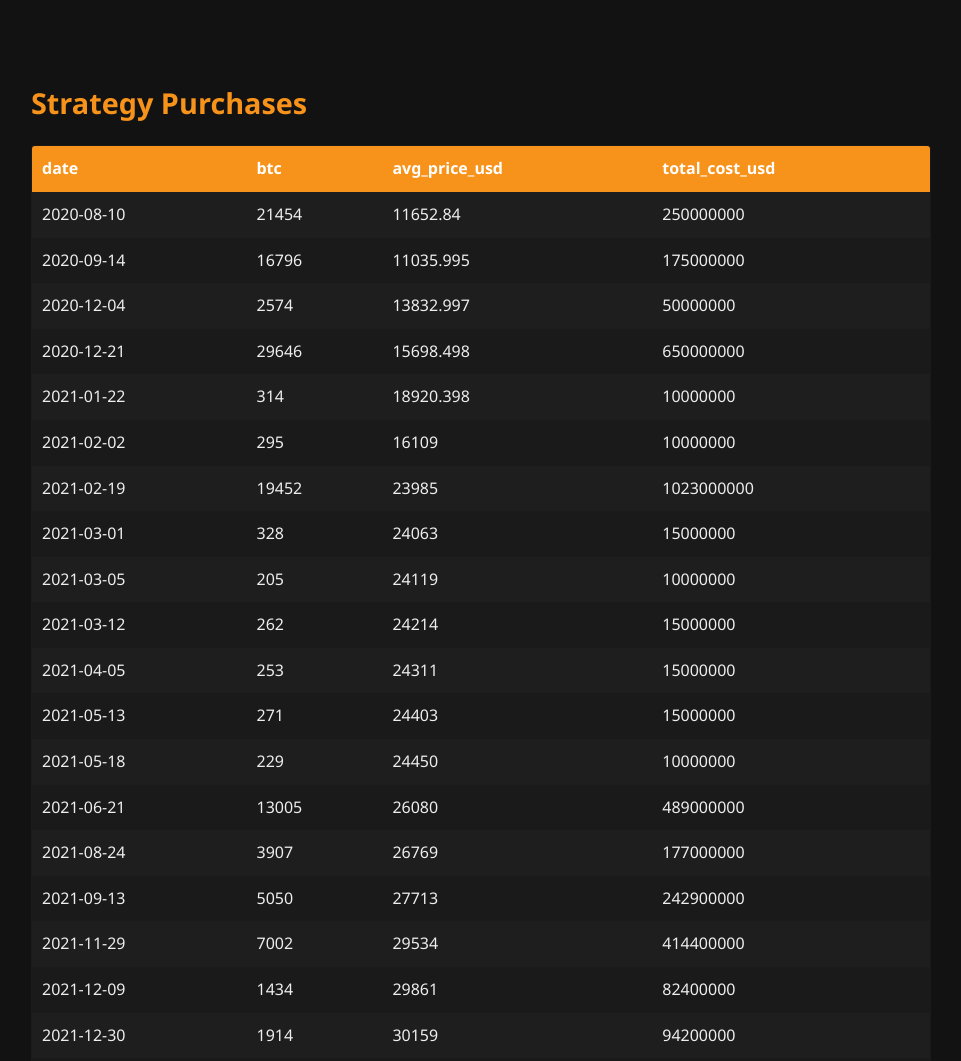
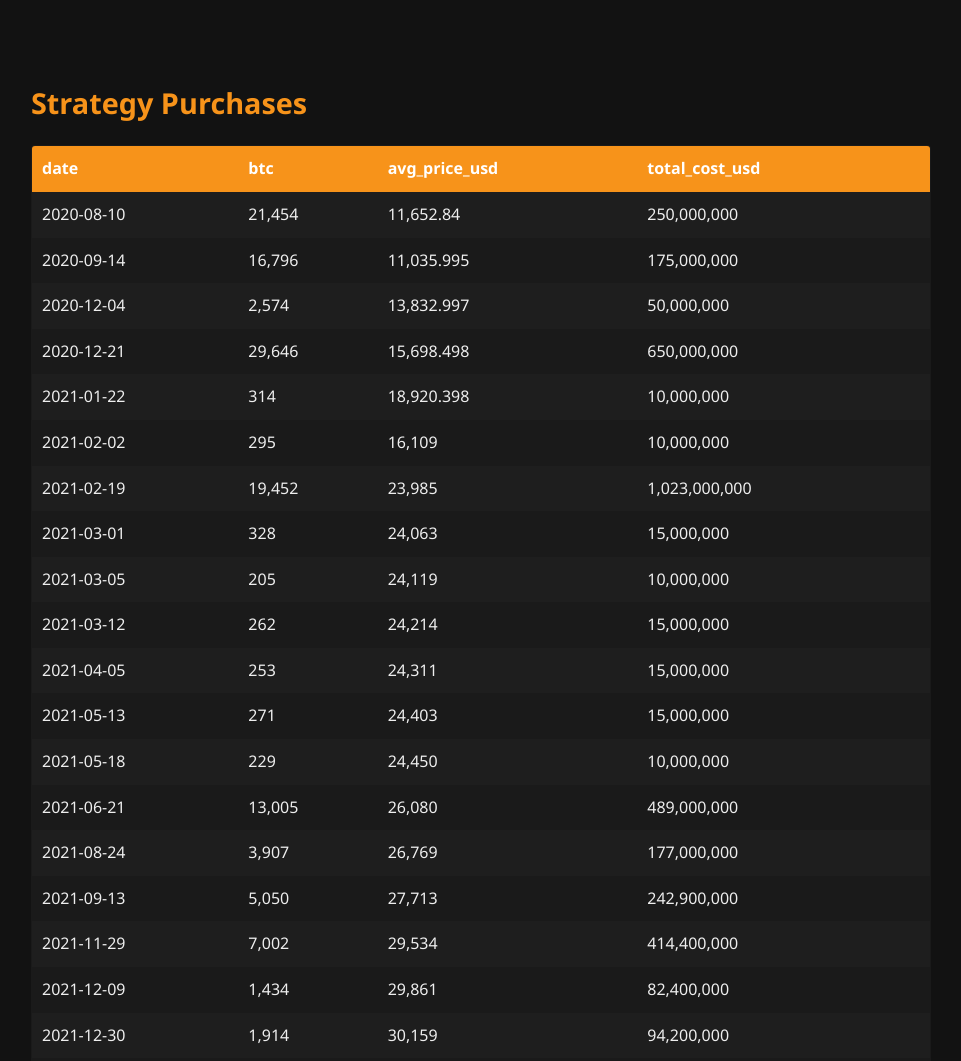
Before and after one commit to jaderiverstokes/flow, a plain HTML site: page site/index.html in a window 1280 px wide. Shown: the top 1061 px of the page, without its empty margins (159-1120 px from the left). Drawn offline with Linux system fonts and the light colour scheme.

Commit message:
Format table numbers with commas

```diff
--- a/site/index.html
+++ b/site/index.html
@@ -64,8 +64,11 @@ fetch('data.json')
       const table = document.getElementById(tableId);
       if (!rows.length) { table.innerHTML = '<tr><td>No data</td></tr>'; return; }
       const headers = Object.keys(rows[0]);
+      function format(value) {
+        return typeof value === 'number' ? value.toLocaleString() : value;
+      }
       table.innerHTML = '<tr>' + headers.map(h => '<th>' + h + '</th>').join('') + '</tr>' +
-        rows.map(r => '<tr>' + headers.map(h => '<td>' + r[h] + '</td>').join('') + '</tr>').join('');
+        rows.map(r => '<tr>' + headers.map(h => '<td>' + format(r[h]) + '</td>').join('') + '</tr>').join('');
     }
     render('strategy', data.strategy);
     render('metaplanet', data.metaplanet);
```
Also changed, not shown: README.md.
